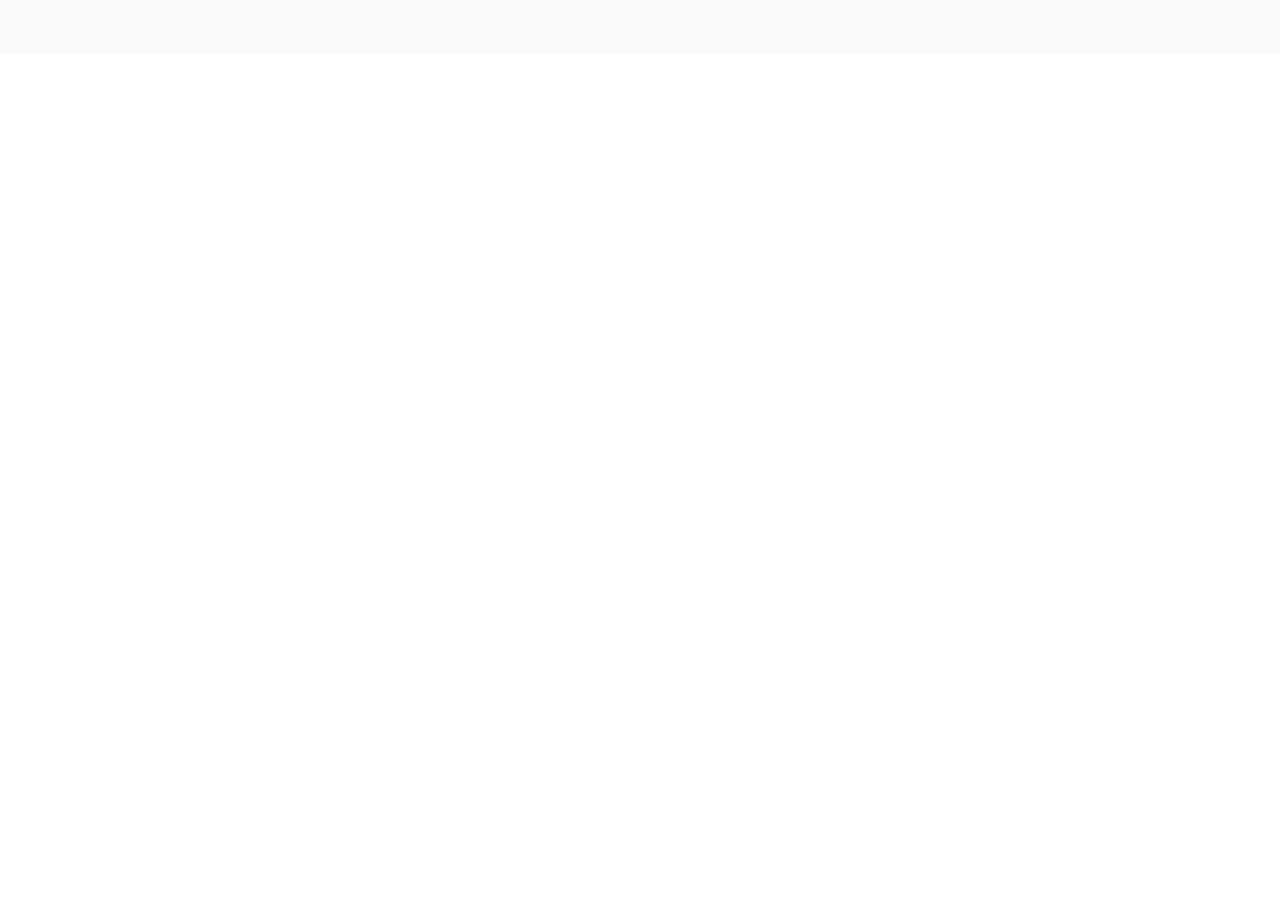
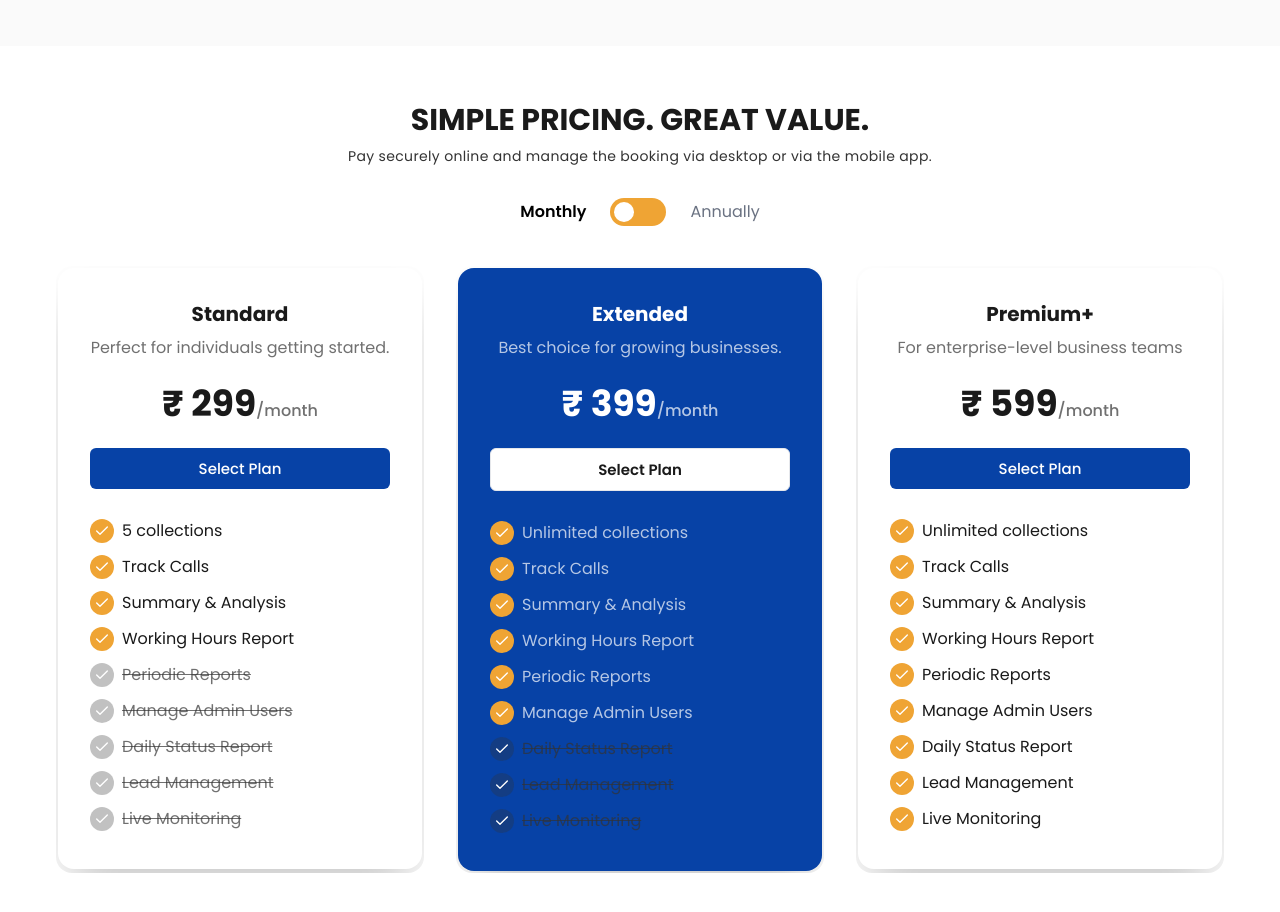
Before and after one commit to komalverma28419/Clonex, a React (Vite) app: page / in a window 1280 px wide. Shown: the part 4360-5272 px from the top of the page. Before the commit the page ends 4414 px from the top, so only its background shows below. Built offline with nearby package versions, Linux system fonts and the light colour scheme.

Commit message:
Price Section completed

```diff
--- a/src/component/Navbar.jsx
+++ b/src/component/Navbar.jsx
@@ -43,7 +43,7 @@ const Navbar = () => {
         </NavLink>
 
         <nav className='hidden min-[900px]:flex items-center gap-4 lg:gap-6'>
-          <ul className='flex items-center gap-4 lg:gap-6 '>
+          <ul className='flex items-center gap-4 xl:gap-6'>
             {navItems.map((item) =>(
             <li key={item.name}>
               <NavLink  to={item.path} className={({isActive}) => ` font-medium text-sm
--- a/src/component/home/Growth.jsx
+++ b/src/component/home/Growth.jsx
@@ -4,11 +4,11 @@ import { growthData } from '../../data/growthData'
 
 const Growth = () => {
   return (
-    <section className='py-6 md:py-10 xl:py-14'>
+    <section className='py-6 md:py-10 xl:py-14 dark:bg-dark-alternate'>
       <div className='max-w-7xl mx-auto px-7 lg:px-12 xl:px-14'>
         <div className='grid grid-cols-1 sm:grid-cols-2 md:grid-cols-4 items-center gap-4'>
-            {growthData.map((data) =>(
-                <div className='flex flex-col items-center gap-0.5 lg:gap-2'>
+            {growthData.map((data , index) =>(
+                <div key={index} className='flex flex-col items-center gap-0.5 lg:gap-2'>
                     <h3 className='text-2xl md:text-3xl lg:text-4xl '>
                         <AnimatedCounter end={data.number} suffix={data.suffix} numberClassName="text-primary"
                         suffixClassName='text-secondary'/>
--- a/src/component/home/Review.jsx
+++ b/src/component/home/Review.jsx
@@ -32,13 +32,13 @@ const Review = () => {
 
 
   return (
-    <section className='py-6 md:py-10 xl:py-14 bg-[#FAFAFA] dark:bg-[#070c27]'>
+    <section className='py-6 md:py-10 xl:py-14 bg-[#FAFAFA] dark:bg-dark-background'>
       <div className='max-w-7xl mx-auto px-7 lg:px-12 xl:px-14'>
         <div className=''>
           <h3 className=' text-2xl lg:text-3xl text-dark dark:text-dark-text font-bold text-center'>
             What our clients says about us
           </h3>
-          <div className='flex items-center gap-6 bg-[#0742A6] dark:bg-dark-background rounded-3xl mt-8 p-6'>
+          <div className='flex items-center gap-6 bg-[#0742A6] dark:bg-dark-alternate rounded-3xl mt-8 p-6'>
             <button onClick={handlePrev} disabled = {currentIndex === 0}
             className={`w-10 h-10 sm:w-11 sm:h-11 xl:w-12 xl:h-12 rounded-full flex items-center justify-center shrink-0 transition-all duration-300
               ${currentIndex === 0 ? "bg-gray-400 cursor-not-allowed opacity-50"
--- a/src/component/home/ReviewCard.jsx
+++ b/src/component/home/ReviewCard.jsx
@@ -3,9 +3,11 @@ import React from 'react'
 const ReviewCard = ({review}) => {
   return (
     <div className=''>
-      <div className='flex flex-col items-center text-center'>
+      <div className='flex flex-col items-center text-center '>
         <img src={review.image} alt="" className='w-16 h-16 rounded-full object-cover'/>
-        <p className='mt-4 text-sm xl:text-base text-white/90 dark:text-dark-text/90 leading-normal md:leading-7'>{review.review}</p>
+        <p className='mt-4 text-sm xl:text-base text-white/90 dark:text-dark-muted leading-normal md:leading-7'>
+          {review.review}
+        </p>
         <div className='mt-6'>
             <h4 className='text-white dark:text-dark-text font-bold text-xl lg:text-2xl'>{review.name}</h4>
             <p className='text-[#F9F9F9] dark:text-dark-muted/40 text-xs md:text-[15px]'>{review.role}</p>
--- /dev/null
+++ b/src/component/shared/pricing/PricingCard.jsx
@@ -0,0 +1,63 @@
+import React from 'react'
+import Button from '../../ui/Button'
+import { Check } from 'lucide-react'
+
+const PricingCard = ({plan, billing}) => {
+const pricePlan = billing === "monthly" ? plan.price.monthly : plan.price.annually
+    return (
+
+        <div className='group relative rounded-2xl overflow-hidden'>
+            <div className="hidden dark:block absolute inset-0">
+                <div className="wave-border" />
+            </div>
+
+            <div className={`shadow-2xl rounded-2xl p-8 relative z-10 m-[2px]
+            ${plan.featured ? "bg-primary dark:bg-secondary" : "bg-white dark:bg-dark-background"}`}>
+            <h4 className={`text-center font-bold text-lg md:text-xl
+            ${plan.featured ?"text-white" : "text-dark dark:text-dark-text"}`}>
+                {plan.title}
+            </h4>
+            <p className={`mt-2 text-sm lg:text-base text-center
+                ${plan.featured ? "text-white/70" : "text-font/70 dark:text-dark-muted/70"}`}>
+                {plan.description}
+            </p>
+
+            <div className='text-center my-5 md:my-6'>
+                <span className={`font-bold text-2xl md:text-3xl lg:text-4xl
+                    ${plan.featured ? "text-white" : " text-dark dark:text-dark-text"}`}>
+                    ₹ {pricePlan}
+                </span>
+                <span className={`font-medium text-sm lg:text-base
+                    ${plan.featured ? "text-white/70" : "text-font/70 dark:text-dark-muted/70"}`}>
+                    /{billing === "monthly" ? "month" : "year"}
+                </span>
+            </div>
+
+            <Button text="Select Plan" variant={plan.featured ? "secondary" : "primary"} className="w-full"/>
+
+            <ul className='md:mt-6 mt-5'>
+                {plan.features.map((feature, index) => (
+                <li key={index} className='flex items-center gap-2 py-1.5'>
+                    <span className={`w-5 h-5 md:w-6 md:h-6 rounded-full inline-flex items-center
+                    justify-center shrink-0 ${feature.available ? "bg-secondary dark:bg-primary/80 ": "bg-font/30"}`}>
+                        <Check stroke='white' className='w-3 h-3 md:w-4 lg:h-4'/>
+                    </span>
+                    <span className={`text-sm lg:text-base
+                        ${feature.available ?
+                            plan.featured ?
+                            "text-white/70" :
+                            "text-dark dark:text-dark-text"
+                            : "text-font/70 dark:text-dark-muted/70 line-through"
+                         }`}>
+                        {feature.name}
+                    </span>
+                </li>
+                ))}
+            </ul>
+        </div>
+        </div>
+
+  )
+}
+
+export default PricingCard
--- /dev/null
+++ b/src/component/shared/pricing/PricingPlan.jsx
@@ -0,0 +1,32 @@
+import React, { useState } from 'react'
+import PricingToggle from './PricingToggle'
+import PricingCard from './PricingCard'
+import { pricingDetail } from '../../../data/pricingData'
+
+const PricingPlan = () => {
+  const[billing, setBilling] = useState("monthly")
+  return (
+    <section className='py-6 md:py-10 xl:py-14 dark:bg-dark-alternate'>
+      <div className='max-w-7xl mx-auto px-7 lg:px-12 xl:px-14 '>
+        <div>
+            <h3 className='font-bold text-2xl lg:text-3xl text-dark dark:text-dark-text text-center'>
+              SIMPLE PRICING. GREAT VALUE.
+            </h3>
+            <p className='text-sm text-font dark:text-dark-muted text-center tracking-wide mt-2'>
+              Pay securely online and manage the booking via desktop or via the mobile app.
+            </p>
+            <div className='flex justify-center mt-8'>
+              <PricingToggle billing={billing} setBilling={setBilling}/>
+            </div>
+            <div className='grid grid-cols-1 min-[900px]:grid-cols-3 gap-8 mt-10 '>
+              {pricingDetail.map((plan) =>(
+                <PricingCard key={plan.id} plan={plan} billing={billing}/>
+              ))}
+            </div>
+        </div>
+      </div>
+    </section>
+  )
+}
+
+export default PricingPlan
--- /dev/null
+++ b/src/component/shared/pricing/PricingToggle.jsx
@@ -0,0 +1,19 @@
+import React from 'react'
+
+const PricingToggle = ({billing, setBilling}) => {
+    const handleClick = () => {
+        setBilling(billing === "monthly" ? "annually" : "monthly")
+    }
+  return (
+    <div className='flex items-center gap-6'>
+      <span className={billing === "monthly" ? "font-semibold" : "text-gray-500"}>Monthly</span>
+      <button onClick={handleClick} className='w-14 h-7 rounded-full bg-secondary dark:bg-primary relative'>
+        <div className={`absolute top-1 h-5 w-5 rounded-full bg-white transition-all duration-300
+            ${billing === "monthly" ? "left-1" : "left-8"}`}/>
+      </button>
+      <span className={billing === "annually" ? "font-semibold" : "text-gray-500"}>Annually</span>
+    </div>
+  )
+}
+
+export default PricingToggle
--- /dev/null
+++ b/src/data/pricingData.js
@@ -0,0 +1,66 @@
+export const pricingDetail = [
+    {
+        id: 1,
+        title: "Standard",
+        description: "Perfect for individuals getting started.",
+        featured: false,
+        price: {
+            monthly: 299,
+            annually : 1999
+        },
+        features: [
+            {name: "5 collections", available: true},
+             {name:"Track Calls", available: true},
+            {name: "Summary & Analysis", available: true},
+            {name: "Working Hours Report", available: true},
+            {name: "Periodic Reports", available: false},
+            {name: "Manage Admin Users", available: false},
+            {name: "Daily Status Report", available: false},
+            {name: "Lead Management", available: false},
+            {name: "Live Monitoring", available: false},
+       ]
+    },
+    {
+        id: 2,
+        title: "Extended",
+        description: "Best choice for growing businesses.",
+        featured: true,
+        price: {
+            monthly: 399,
+            annually : 3499
+        },
+        features: [
+            {name:"Unlimited collections", available: true},
+            {name:"Track Calls", available: true},
+            {name:"Summary & Analysis", available: true},
+            {name:"Working Hours Report", available: true},
+            {name:"Periodic Reports", available: true},
+            {name:"Manage Admin Users", available: true},
+            {name:"Daily Status Report", available: false},
+            {name:"Lead Management", available: false},
+            {name:"Live Monitoring", available: false},
+        ]
+    },
+    {
+        id: 3,
+        title: "Premium+",
+        description: "For enterprise-level business teams",
+        featured: false,
+        price: {
+            monthly: 599,
+            annually: 5599
+        },
+        features: [
+            {name:"Unlimited collections", available: true},
+            {name:"Track Calls", available: true},
+            {name:"Summary & Analysis", available:true},
+            {name:"Working Hours Report", available: true},
+           {name: "Periodic Reports", available: true},
+            {name:"Manage Admin Users", available: true},
+            {name:"Daily Status Report", available: true},
+           {name: "Lead Management", available: true},
+           {name: "Live Monitoring", available: true}
+
+        ]
+    }
+]
--- a/src/pages/HomePage.jsx
+++ b/src/pages/HomePage.jsx
@@ -6,7 +6,8 @@ import TrustedBy from '../component/shared/TrustedBy'
 import Crm from '../component/home/Crm'
 import Growth from '../component/home/Growth'
 import Review from '../component/home/Review'
-// import TrustedBy from '../component/shared/TrustedBy'
+import PricingPlan from '../component/shared/pricing/PricingPlan'
+
 
 const HomePage = () => {
   return (
@@ -18,6 +19,7 @@ const HomePage = () => {
      <Crm/>
      <Growth/>
      <Review/>
+     <PricingPlan/>
     </>
   )
 }
```
Also changed, not shown: src/component/shared/TrustedBy.jsx (+4 -4 lines), src/index.css (+39 -1 lines).
